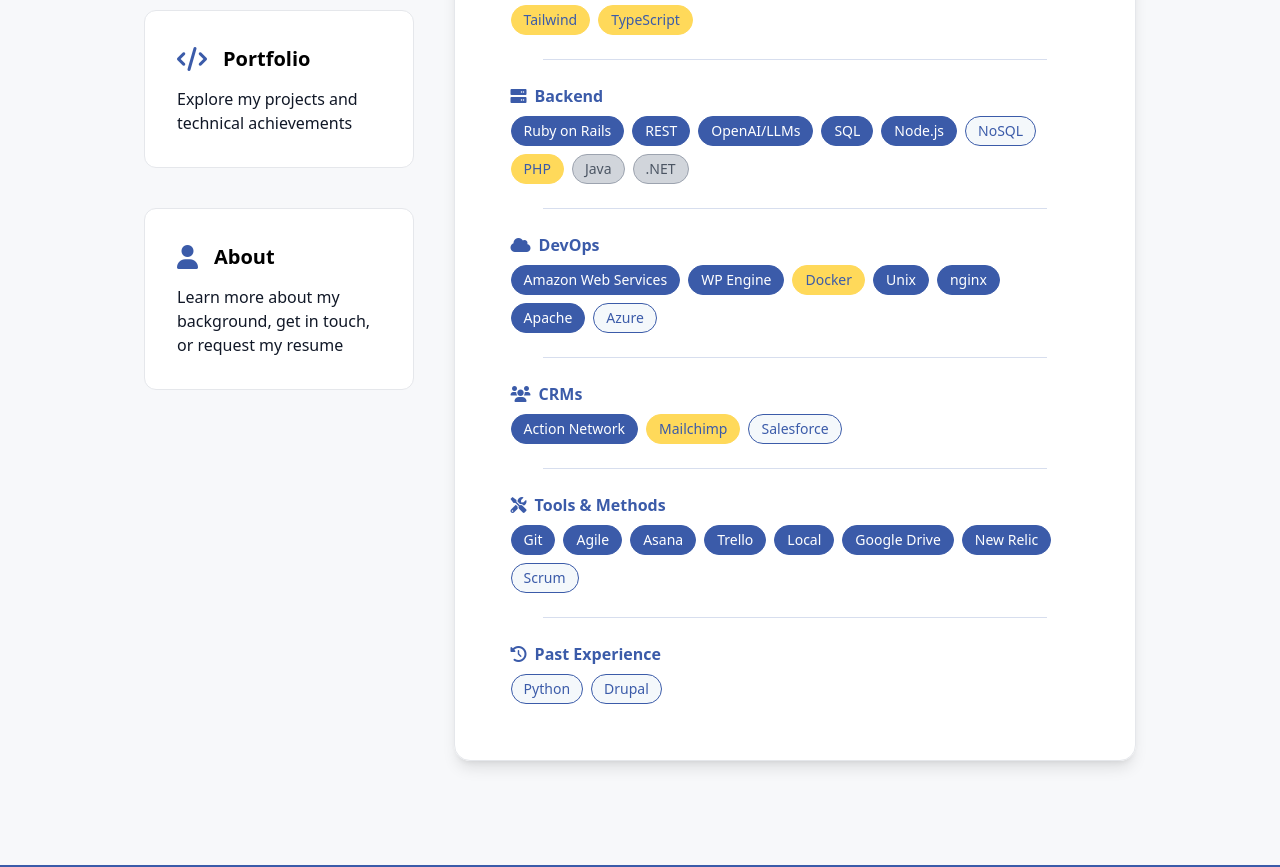
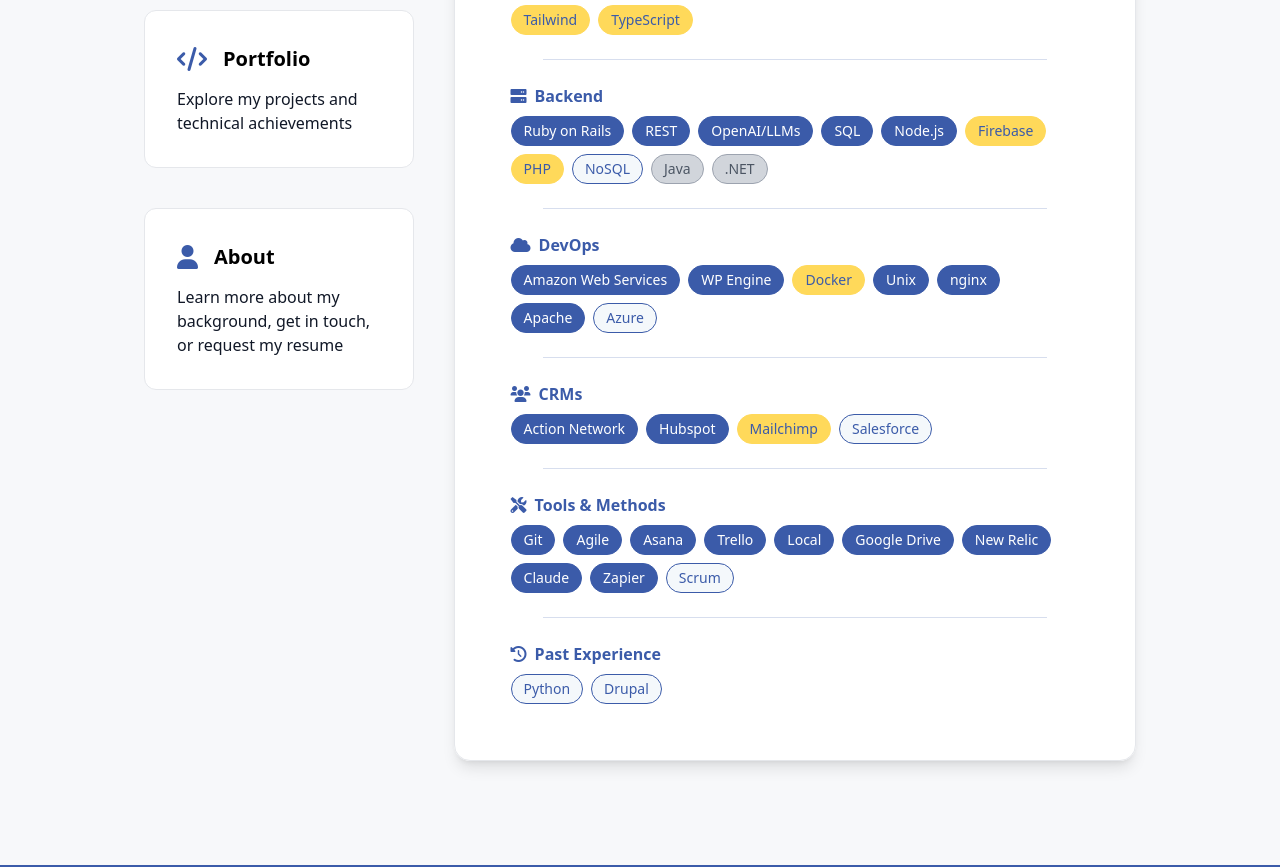
Before and after one commit to timgut/timgutowski.com, a plain HTML site: page index.html in a window 1280 px wide. Shown: the part 800-1667 px from the top of the page. Drawn offline with nearby package versions, Linux system fonts and the light colour scheme.

Commit message:
Add Firebase, Hubspot, Claude, and Zapier to skills matrix

```diff
--- a/index.html
+++ b/index.html
@@ -157,8 +157,9 @@
                                         <span class="px-3 py-1 bg-tg-blue text-white rounded-full text-sm border border-tg-blue transition-transform transition-colors duration-200 hover:scale-105 hover:bg-tg-blue-dark" data-usage="expert">OpenAI/LLMs</span>
                                         <span class="px-3 py-1 bg-tg-blue text-white rounded-full text-sm border border-tg-blue transition-transform transition-colors duration-200 hover:scale-105 hover:bg-tg-blue-dark" data-usage="expert">SQL</span>
                                         <span class="px-3 py-1 bg-tg-blue text-white rounded-full text-sm border border-tg-blue transition-transform transition-colors duration-200 hover:scale-105 hover:bg-tg-blue-dark" data-usage="expert">Node.js</span>
+                                        <span class="px-3 py-1 bg-tg-yellow text-tg-blue rounded-full text-sm border border-tg-yellow transition-transform transition-colors duration-200 hover:scale-105 hover:bg-yellow-400" data-usage="proficient">Firebase</span>
+                                        <span class="px-3 py-1 bg-tg-yellow text-tg-blue rounded-full text-sm border border-tg-yellow transition-transform transition-colors duration-200 hover:scale-105 hover:bg-yellow-400" data-usage="proficient">PHP</span>
                                         <span class="px-3 py-1 bg-tg-blue-light text-tg-blue rounded-full text-sm border border-tg-blue transition-transform transition-colors duration-200 hover:scale-105 hover:bg-tg-blue/40" data-usage="familiar">NoSQL</span>
-                                        <span class="px-3 py-1 bg-tg-yellow text-tg-blue rounded-full text-sm border border-tg-yellow transition-transform transition-colors duration-200 hover:scale-105 hover:bg-yellow-400" data-usage="proficient">PHP</span>
                                         <span class="px-3 py-1 bg-gray-300 text-gray-600 rounded-full text-sm border border-gray-400 transition-transform transition-colors duration-200 hover:scale-105 hover:bg-gray-400" data-usage="dontuse">Java</span>
                                         <span class="px-3 py-1 bg-gray-300 text-gray-600 rounded-full text-sm border border-gray-400 transition-transform transition-colors duration-200 hover:scale-105 hover:bg-gray-400" data-usage="dontuse">.NET</span>
                                     </div>
@@ -189,6 +190,7 @@
                                     </div>
                                     <div class="flex flex-wrap gap-2">
                                         <span class="px-3 py-1 bg-tg-blue text-white rounded-full text-sm border border-tg-blue transition-transform transition-colors duration-200 hover:scale-105 hover:bg-tg-blue-dark" data-usage="expert">Action Network</span>
+                                        <span class="px-3 py-1 bg-tg-blue text-white rounded-full text-sm border border-tg-blue transition-transform transition-colors duration-200 hover:scale-105 hover:bg-tg-blue-dark" data-usage="expert">Hubspot</span>
                                         <span class="px-3 py-1 bg-tg-yellow text-tg-blue rounded-full text-sm border border-tg-yellow transition-transform transition-colors duration-200 hover:scale-105 hover:bg-yellow-400" data-usage="proficient">Mailchimp</span>
                                         <span class="px-3 py-1 bg-tg-blue-light text-tg-blue rounded-full text-sm border border-tg-blue transition-transform transition-colors duration-200 hover:scale-105 hover:bg-tg-blue/40" data-usage="familiar">Salesforce</span>
                                     </div>
@@ -208,6 +210,8 @@
                                         <span class="px-3 py-1 bg-tg-blue text-white rounded-full text-sm border border-tg-blue transition-transform transition-colors duration-200 hover:scale-105 hover:bg-tg-blue-dark" data-usage="expert">Local</span>
                                         <span class="px-3 py-1 bg-tg-blue text-white rounded-full text-sm border border-tg-blue transition-transform transition-colors duration-200 hover:scale-105 hover:bg-tg-blue-dark" data-usage="expert">Google Drive</span>
                                         <span class="px-3 py-1 bg-tg-blue text-white rounded-full text-sm border border-tg-blue transition-transform transition-colors duration-200 hover:scale-105 hover:bg-tg-blue-dark" data-usage="expert">New Relic</span>
+                                        <span class="px-3 py-1 bg-tg-blue text-white rounded-full text-sm border border-tg-blue transition-transform transition-colors duration-200 hover:scale-105 hover:bg-tg-blue-dark" data-usage="expert">Claude</span>
+                                        <span class="px-3 py-1 bg-tg-blue text-white rounded-full text-sm border border-tg-blue transition-transform transition-colors duration-200 hover:scale-105 hover:bg-tg-blue-dark" data-usage="expert">Zapier</span>
                                         <span class="px-3 py-1 bg-tg-blue-light text-tg-blue rounded-full text-sm border border-tg-blue transition-transform transition-colors duration-200 hover:scale-105 hover:bg-tg-blue/40" data-usage="familiar">Scrum</span>
                                     </div>
                                 </div>
```
